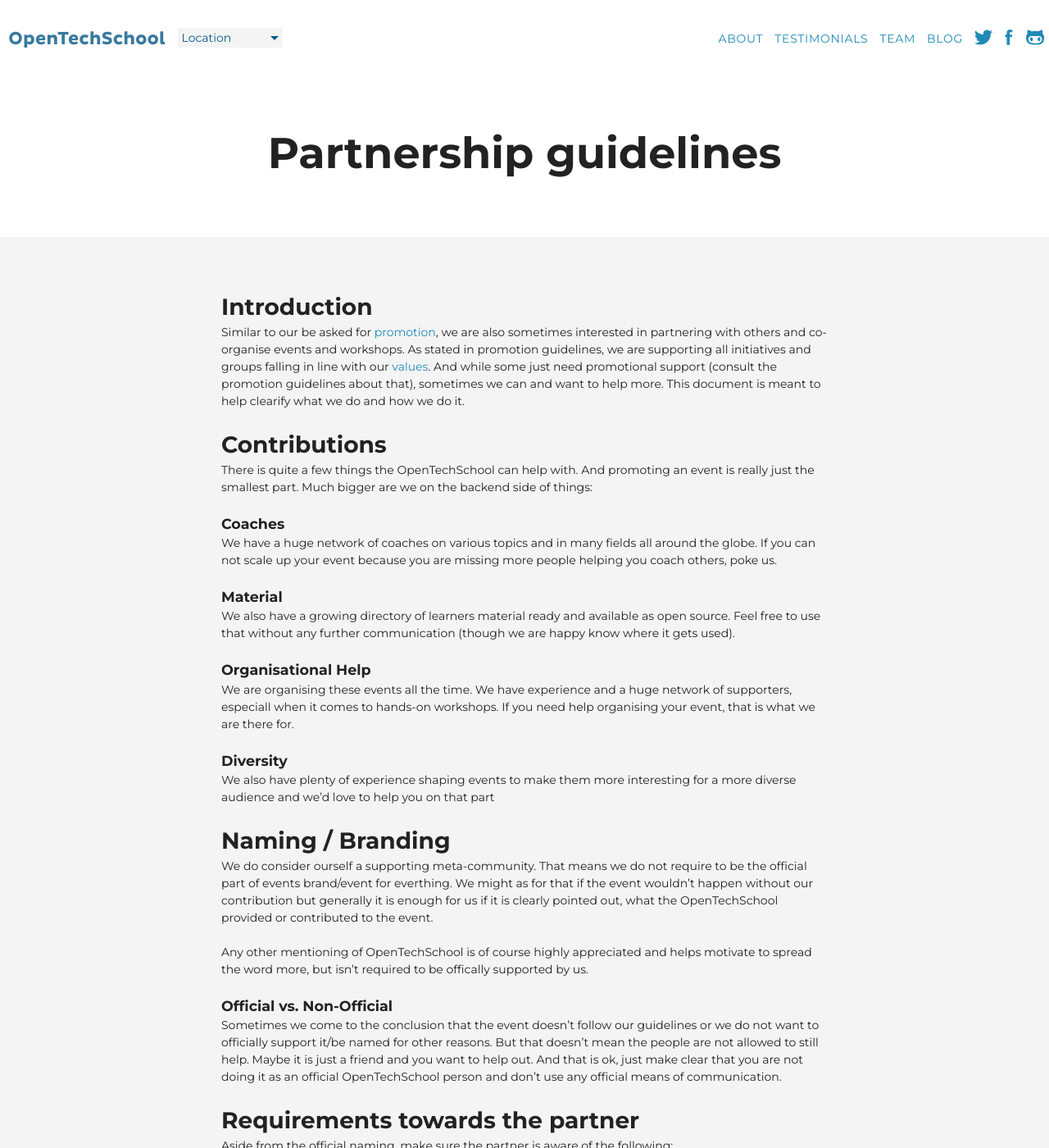
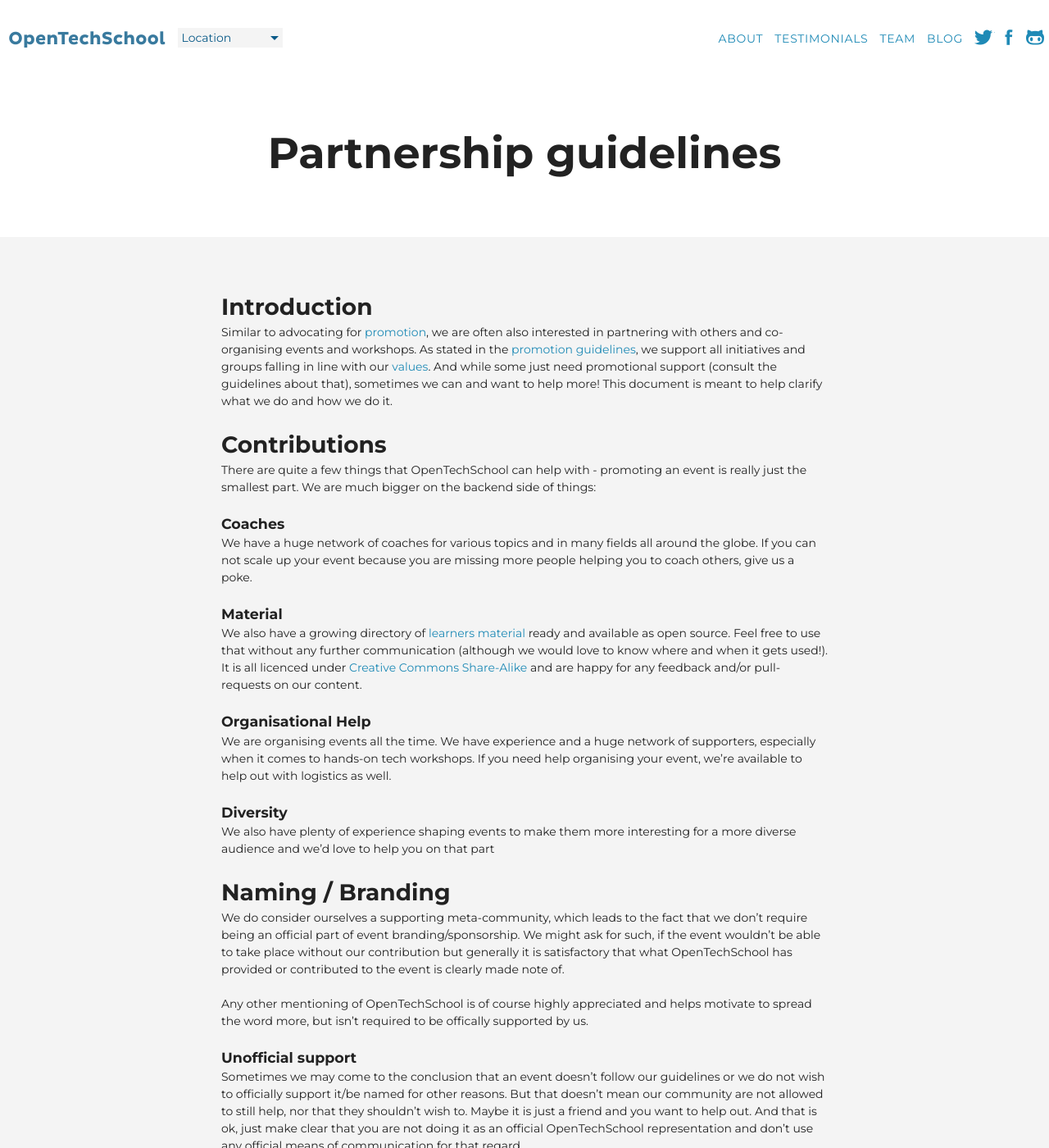
Before and after one commit to OpenTechSchool/www.opentechschool.org, a Jekyll site: the page built from handbooks/partnerships.md, in a window 1280 px wide and 1400 px high. Shown: the whole window at 82% size. Built offline with Jekyll 4.4.1, drawn with Linux system fonts in a browser that asks for light colours; nearby versions of some CDN libraries; some of the changed text lies outside the part shown.

Commit message:
Copyedit

```diff
--- a/handbooks/partnerships.md
+++ b/handbooks/partnerships.md
@@ -5,49 +5,49 @@ title: Partnership guidelines
 
 ## Introduction
 
-Similar to our be asked for [promotion](/handbooks/promotion.html), we are also sometimes interested in partnering with others and co-organise events and workshops. As stated in promotion guidelines, we are supporting all initiatives and groups falling in line with our [values](/about.html#core_values). And while some just need promotional support (consult the promotion guidelines about that), sometimes we can and want to help more. This document is meant to help clearify what we do and how we do it.
-
+Similar to advocating for [promotion](/handbooks/promotion.html), we are often also interested in partnering with others and co-organising events and workshops. As stated in the [promotion guidelines](/handbooks/promotion.html), we support all initiatives and groups falling in line with our [values](/about.html#core_values). And while some just need promotional support (consult the guidelines about that), sometimes we can and want to help more! This document is meant to help clarify what we do and how we do it.
 ## Contributions
 
-There is quite a few things the OpenTechSchool can help with. And promoting an event is really just the smallest part. Much bigger are we on the backend side of things:
+There are quite a few things that OpenTechSchool can help with - promoting an event is really just the smallest part. We are much bigger on the backend side of things:
 
 ### Coaches
-We have a huge network of coaches on various topics and in many fields all around the globe. If you can not scale up your event because you are missing more people helping you coach others, poke us.
+We have a huge network of coaches for various topics and in many fields all around the globe. If you can not scale up your event because you are missing more people helping you to coach others, give us a poke.
 
 ### Material
-We also have a growing directory of learners material ready and available as open source. Feel free to use that without any further communication (though we are happy know where it gets used).
+We also have a growing directory of [learners material](/material.html) ready and available as open source. Feel free to use that without any further communication (although we would love to know where and when it gets used!). It is all licenced under [Creative Commons Share-Alike](http://creativecommons.org/licenses/by-sa/3.0/deed.en_US) and are happy for any feedback and/or pull-requests on our content.
 
 ### Organisational Help
-We are organising these events all the time. We have experience and a huge network of supporters, especiall when it comes to hands-on workshops. If you need help organising your event, that is what we are there for.
+We are organising events all the time. We have experience and a huge network of supporters, especially when it comes to hands-on tech workshops. If you need help organising your event, we're available to help out with logistics as well.
 
 ### Diversity
 We also have plenty of experience shaping events to make them more interesting for a more diverse audience and we'd love to help you on that part
 
 ## Naming / Branding
-We do consider ourself a supporting meta-community. That means we do not require to be the official part of events brand/event for everthing. We might as for that if the event wouldn't happen without our contribution but generally it is enough for us if it is clearly pointed out, what the OpenTechSchool provided or contributed to the event.
+We do consider ourselves a supporting meta-community, which leads to the fact that we don't require being an official part of event branding/sponsorship. We might ask for such, if the event wouldn't be able to take place without our contribution but generally it is satisfactory that what OpenTechSchool has provided or contributed to the event is clearly made note of.
 
 Any other mentioning of OpenTechSchool is of course highly appreciated and helps motivate to spread the word more, but isn't required to be offically supported by us.
 
-### Official vs. Non-Official
-Sometimes we come to the conclusion that the event doesn't follow our guidelines or we do not want to officially support it/be named  for other reasons. But that doesn't mean the people are not allowed to still help. Maybe it is just a friend and you want to help out. And that is ok, just make clear that you are not doing it as an official OpenTechSchool person and don't use any official means of communication.
+### Unofficial support
+Sometimes we may come to the conclusion that an event doesn't follow our guidelines or we do not wish to officially support it/be named  for other reasons. But that doesn't mean our community are not allowed to still help, nor that they shouldn't wish to. Maybe it is just a friend and you want to help out. And that is ok, just make clear that you are not doing it as an official OpenTechSchool representation and don't use any official means of communication for that regard.
 
 ## Requirements towards the partner
+## Requirements towards a partner
 
 Aside from the official naming, make sure the partner is aware of the following:
 
- * we are still free to promote or not promote the event and the support-and-sponsorship rules still apply to them to
- * any material created for or within workshops have to be released as Open Source to the public
- * we might name ourself supporter of the event (stating what we contribute)
+ * We are still free to promote or not promote this or any other event and the support-and-sponsorship rules still apply to them, too
+ * Any material created for or within workshops must be released as Open Source to the public
+ * We are free call ourselves supporters of the event (stating what we contribute)
 
 If it is a co-partnered event also make sure that:
 
- * the other partners are aware of the [values](/about.html#core_values) of OpenTechSchool -- **especially about it being free**
- * it is made clear that any audio and visual material created of the event by the partners, will be shared freely - as in no-restricitons of use - between each other
- * make sure the spelling is correct: "OpenTechSchool" - one word, CamelCased
+ * Other partners are aware of the [values](/about.html#core_values) of OpenTechSchool -- **especially about it being free**
+ * It is made clear that any audio and visual material created of the event by the partners, can be shared freely - as in no-restricitons of use - between each other
+ * Make sure our name is reproduced accurately: "OpenTechSchool" - one word, TitleCased
 
-## Promoting the event
 
-The more involved and the more prominent the more likely OpenTechSchool wants to promote the event, too. But just because there is an (in-)official partnership doesn't mean that the partner has rights to call what is promoted and how. The [promotion](/handbooks/promotion.html) and [sponsorship and support guidelines](/handbooks/sponsorship-and-support.html) still apply.
+## Promoting an event
+The more involved and the more prominent, the more likely OpenTechSchool wants to promote an event, too. But just because there is an (un-)official partnership doesn't mean that the partner has rights to determine what is promoted and how. The [promotion](/handbooks/promotion.html) and [sponsorship and support guidelines](/handbooks/sponsorship-and-support.html) still apply.
 
 ## Decisions
-The decisions who to partner with and which events to support lies in the hand of those doing it and the local team around it. If the event happens in Dortmund, it is decision of Team Dortmund whether to support and in what way.
+Decisions who to partner with and which events to support lies in the hands of those doing it and the local team around it. If the event happens in Dortmund, it is decision of OTS' Team Dortmund whether to lend support and in what way.
```
Also changed, not shown: handbooks/sponsorship-and-support.md (+25 -25 lines).
